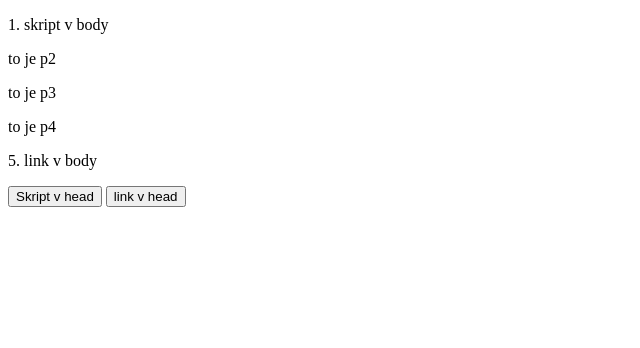
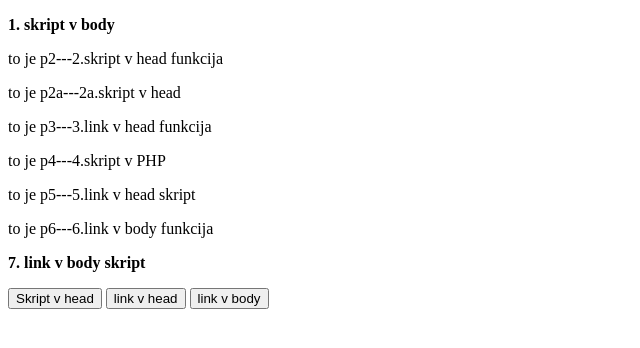
Before and after one commit to jiri-hollan/poskusi, a PHP site: page /poskus.php in a window 1280 px wide. Shown: the top 348 px of the page, without its empty margins (0-640 px from the left). Run offline with PHP 8.4, Linux system fonts and the light colour scheme.

Commit message:
popravila domnevnih bugov

```diff
--- a/javaScript.js
+++ b/javaScript.js
@@ -1,5 +1,5 @@
 
-function failFunction() {
-document.getElementById("p3").innerHTML = "1. link v head";
+function fajlFunction() {
+document.getElementById("p3").innerHTML = "<b>3. link v head funkcija</b>";
 }
-document.getElementById("p5").innerHTML = "5. link v body";
+//document.getElementById("p5").innerHTML = "<b>5. link v head skript</b>";//verjetno se ne prikaže
--- a/javaScript.php
+++ b/javaScript.php
@@ -1,4 +1,7 @@
-
+<?php
+echo'
 <script>
-document.getElementById("p4").innerHTML = "4. skript v PHP";
+document.getElementById("p4").innerHTML = "<b>4. skript v PHP</b>";
 </script>
+';
+?>
--- a/javaScriptBody.js
+++ b/javaScriptBody.js
@@ -1,5 +1,5 @@
 
-function failFunction() {
-document.getElementById("p5").innerHTML = "5. link v body";
+function fajlFunctionBody() {
+document.getElementById("p6").innerHTML = "<b>6. link v body funkcija</b>";
 }
-document.getElementById("p5").innerHTML = "5. link v body";
+document.getElementById("p7").innerHTML = "<b>7. link v body skript</b>";
--- a/poskus.php
+++ b/poskus.php
@@ -4,27 +4,34 @@
 <script src="javaScript.js"></script>
 <script>
  function headFunction() {
-document.getElementById("p2").innerHTML = "2. skript v head";
+document.getElementById("p2").innerHTML = "<b>2. skript v head funkcija</b>";
  }
-
+ //document.getElementById("p2a").innerHTML = "<b>2a. skript v head</b>"; //verjetno se ne prikaže
+//alert('skript v glavi');
 </script>
 </head>
  <body>
-<p id="p1"></p>
-<p id="p2">to je p2</p>
-<p id="p3">to je p3</p>
-<p id="p4">to je p4</p>
-<p id="p5">to je p5</p>
+ <?php
+require_once('javaScript.php');
+?>
+<p id="p1">to je p1---1. skript v body</p>
+<p id="p2">to je p2---2.skript v head funkcija</p>
+<p id="p2a">to je p2a---2a.skript v head</p>
+<p id="p3">to je p3---3.link v head funkcija</p>
+<p id="p4">to je p4---4.skript v PHP</p>
+<p id="p5">to je p5---5.link v head skript</p>
+<p id="p6">to je p6---6.link v body funkcija</p>
+<p id="p7">to je p7---7.link v body skript</p>
 <button type="button" onclick="headFunction()">Skript v head</button>
-<button type="button" onclick="failFunction()">link v head</button>
-
+<button type="button" onclick="fajlFunction()">link v head</button>
+<button type="button" onclick="fajlFunctionBody()">link v body</button>
 <script>
-document.getElementById("p1").innerHTML = "1. skript v body";
+document.getElementById("p1").innerHTML = "<b>1. skript v body</b>";
 </script>
-<script src="javaScript.js"></script>
+<script src="javaScriptBody.js"></script>
 <script>
 <?php
-require'javaScript.php';
+require_once('javaScript.php');
 ?>
  </body>
 </html>
```
